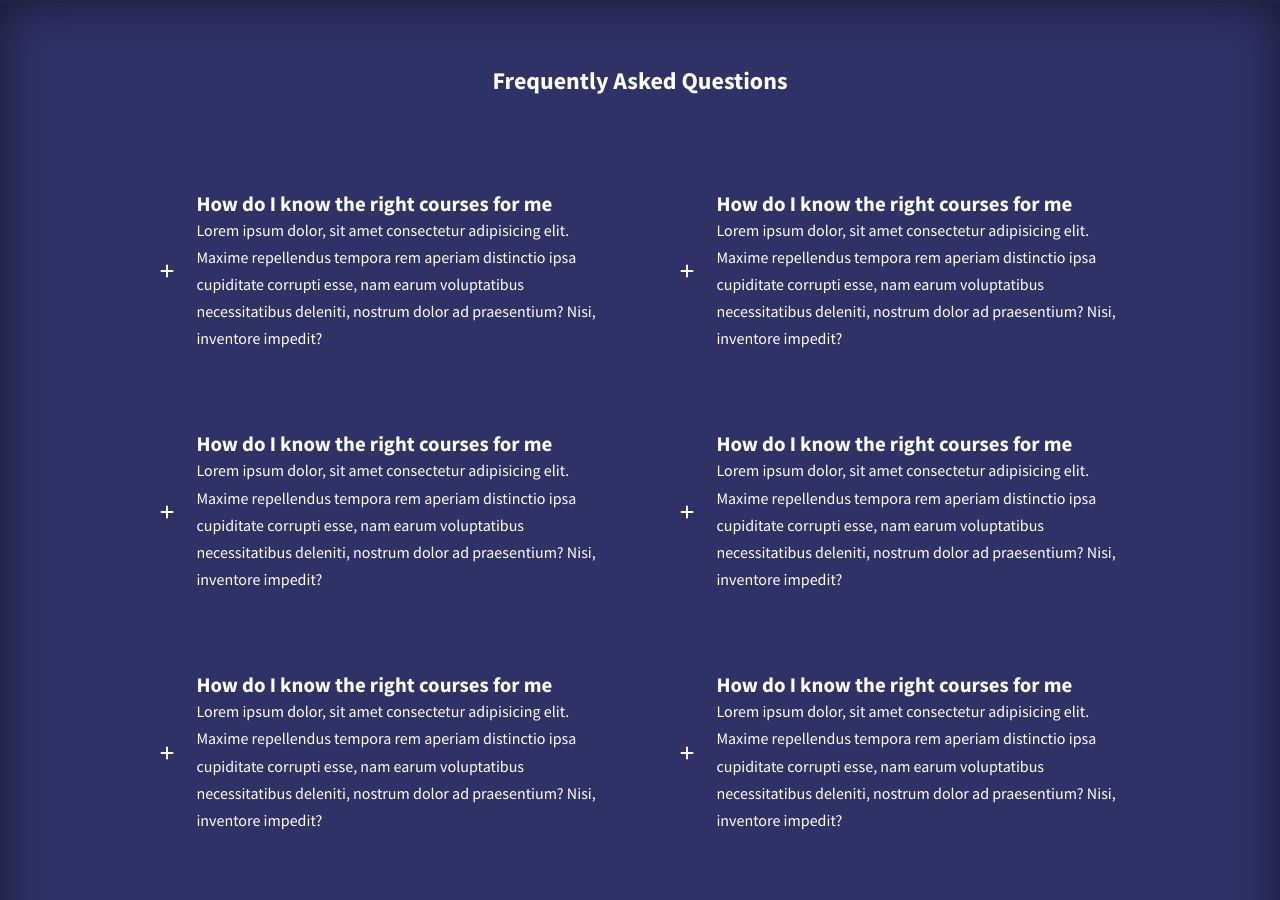
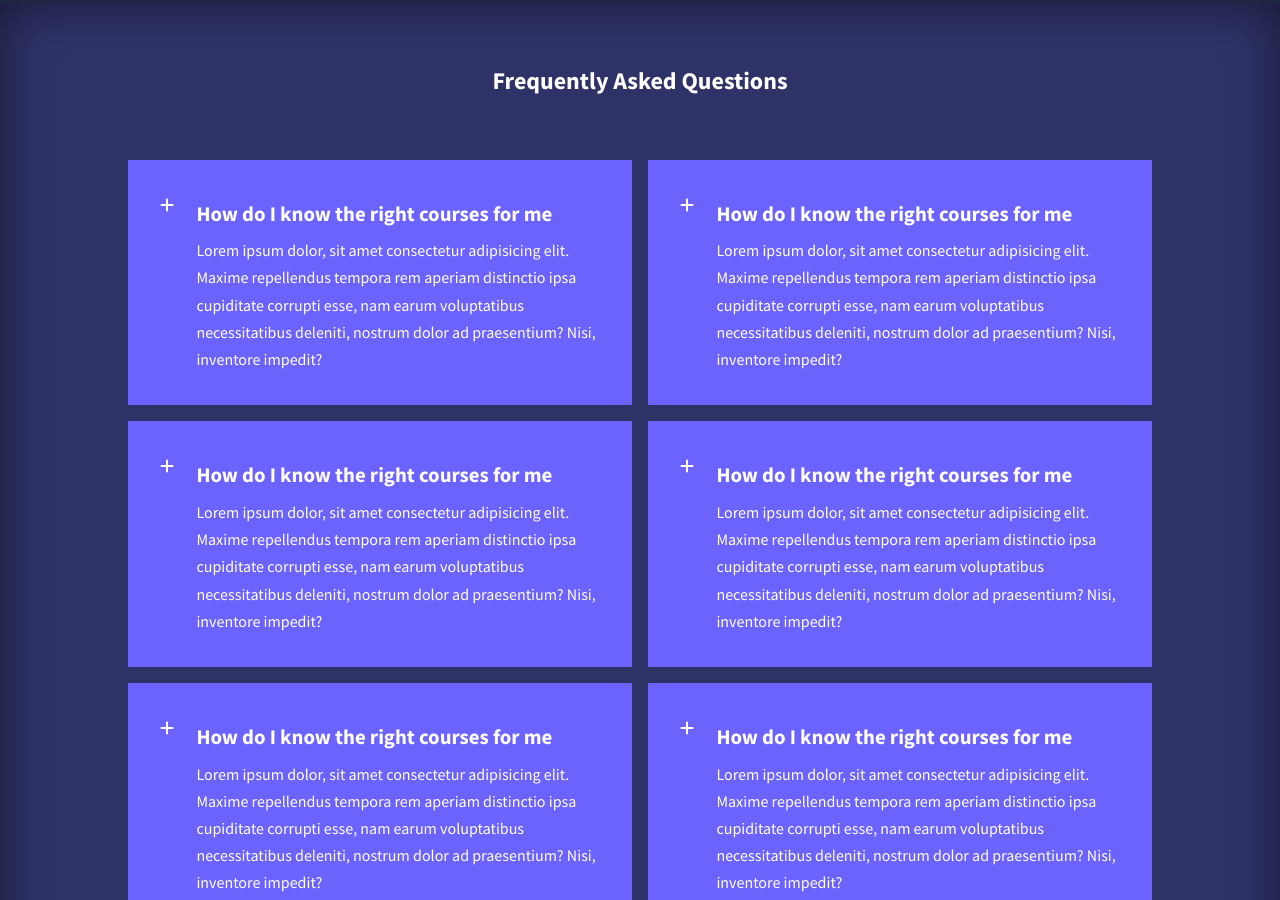
Before and after one commit to H-miracle/schoolWebApp, a plain HTML site: page index.html in a window 1280 px wide. Shown: the part 2085-2985 px from the top of the page. Drawn offline with nearby package versions, Linux system fonts and the light colour scheme.

Commit message:
fixed courses section (css) added accordinon to the homepage

```diff
--- a/stylesheets/index.css
+++ b/stylesheets/index.css
@@ -266,4 +266,14 @@ header {
    align-items: center;
    gap: 1.4rem;
    height: fit-content;
+   background: var(--color-primary);
+   cursor: pointer;
 }
+.faq h4 {
+   font-size-adjust: 1rem;
+   line-height: 2.2;
+}
+.faq__icon {
+   align-self: flex-start;
+   font-size-adjust: 1.2rem;
+}
```
